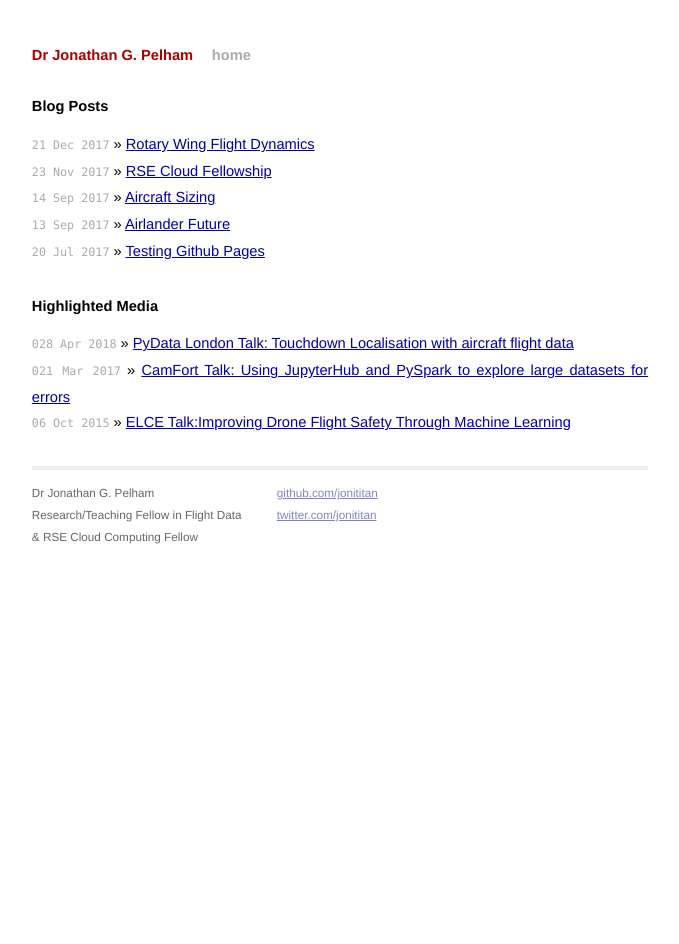
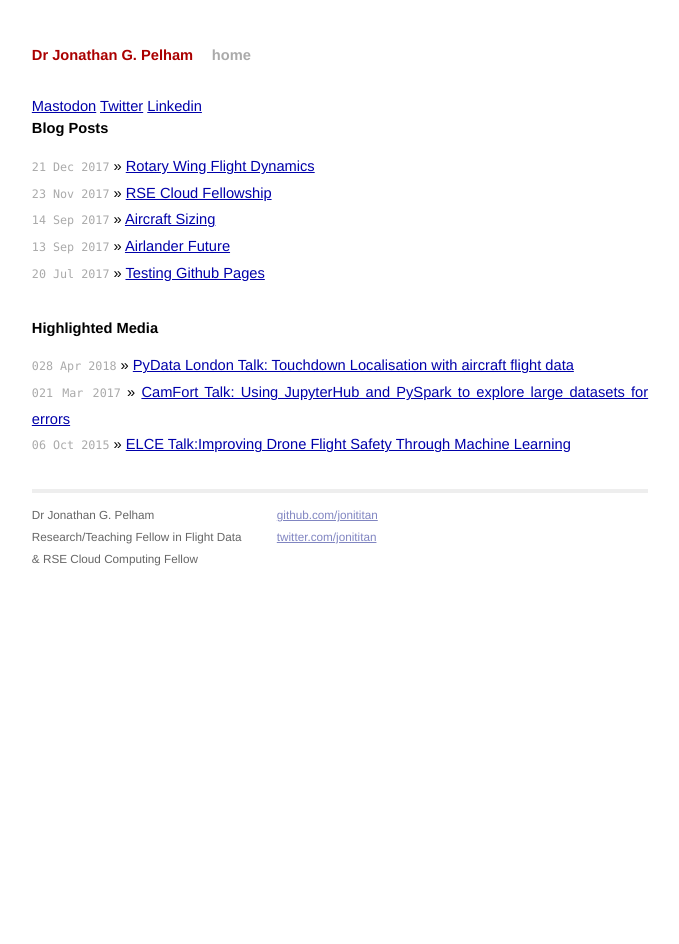
Before and after one commit to jonititan/jonititan.github.io, a Jekyll site: the page built from index.html, in a window 1280 px wide. Shown: the whole page, without its empty margins (300-979 px from the left). Built offline with Jekyll 4.4.1, drawn with Linux system fonts in a browser that asks for light colours.

Commit message:
added socials

```diff
--- a/index.html
+++ b/index.html
@@ -2,6 +2,12 @@
 layout: default
 title: Dr Jonathan G. Pelham
 ---
+
+<a rel="me" href="https://mastodon.social/@jonititan">Mastodon</a>
+
+<a rel="me" href="https://twitter.com/jonititan">Twitter</a>
+
+<a rel="me" href="https://www.linkedin.com/in/jonigpelham/">Linkedin</a>
 
 <div id="home">
   <h1>Blog Posts</h1>
```
